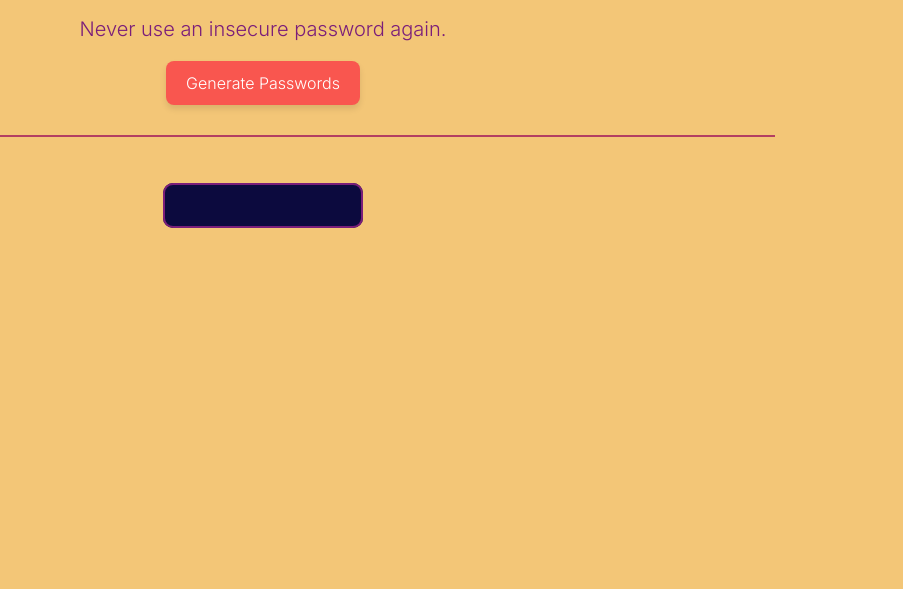
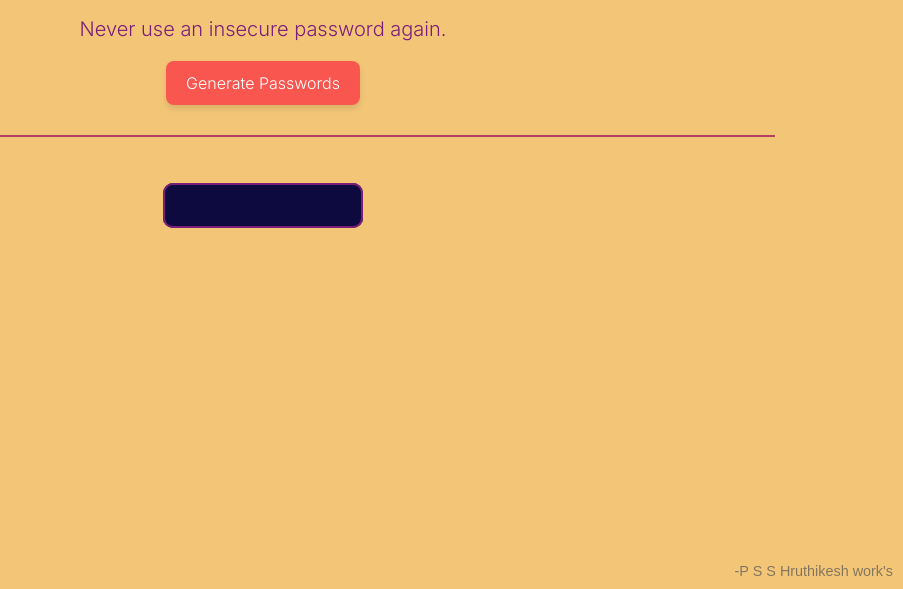
Before and after one commit to hruthik3339/Password-Generate, a plain HTML site: page index.html in a window 1280 px wide. Shown: the part 211-800 px from the top of the page, without its empty margins (377-1280 px from the left). Drawn offline with Linux system fonts and the light colour scheme; a web font is replaced by a local one.

Commit message:
index.html

```diff
--- a/index.html
+++ b/index.html
@@ -4,6 +4,18 @@
     <meta charset="UTF-8">
     <meta name="viewport" content="width=device-width, initial-scale=1.0">
     <title>Password Generate</title>
+      <style>
+        .signature {
+          position: fixed;
+          bottom: 10px;
+          right: 10px;
+          font-size: 0.9em;
+          color: #555;
+          font-family: sans-serif;
+          opacity: 0.7;
+        }
+        </style>
+
     <link rel="stylesheet" href="index.css">
     <link rel="preconnect" href="https://fonts.googleapis.com">
     <link rel="preconnect" href="https://fonts.gstatic.com" crossorigin>
@@ -24,6 +36,7 @@
             <p id="pwd" class="output_display"></p>
         </div>
     </div>
+    <div class="signature">-P S S Hruthikesh work's</div>
     <script src="index.js"></script>
 </body>
 </html>
```
